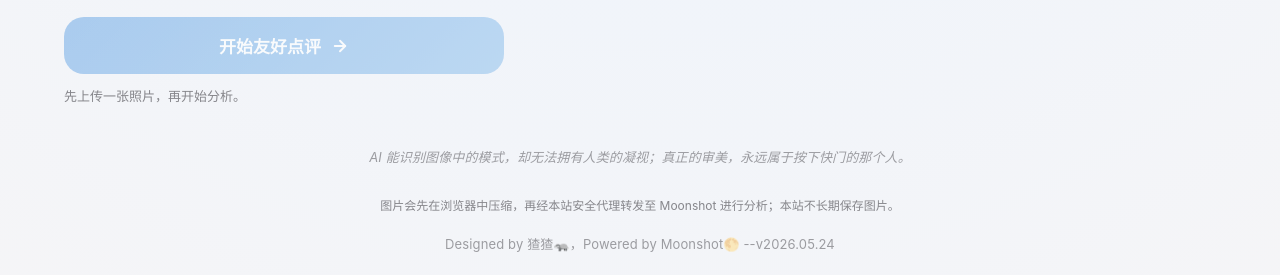
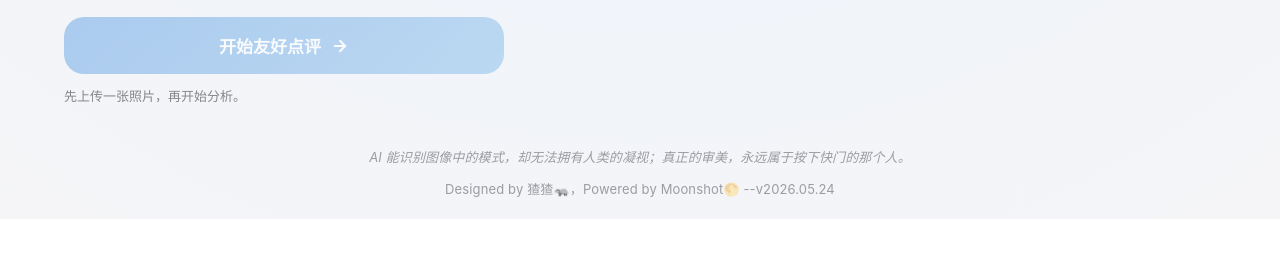
Before and after one commit to zhayichang/ai-photo-evaluator, a website: page index.html in a window 1280 px wide. Shown: the part 711-986 px from the top of the page. After the commit the page ends 930 px from the top, so only its background shows below. Drawn offline with nearby package versions, Linux system fonts and the light colour scheme.

Commit message:
Remove footer privacy note

```diff
--- a/index.html
+++ b/index.html
@@ -240,7 +240,6 @@
     </div>
 
     <p class="footer-quote">AI 能识别图像中的模式，却无法拥有人类的凝视；真正的审美，永远属于按下快门的那个人。</p>
-    <p class="privacy-note">图片会先在浏览器中压缩，再经本站安全代理转发至 Moonshot 进行分析；本站不长期保存图片。</p>
     <footer class="app-footer">Designed by 猹猹🦡，Powered by Moonshot🌕 --v2026.05.24</footer>
 
     <script src="https://cdn.jsdelivr.net/npm/html2canvas@1.4.1/dist/html2canvas.min.js"></script>
--- a/style.css
+++ b/style.css
@@ -424,19 +424,6 @@ button,
     margin-top: 8px;
 }
 
-.privacy-note {
-    color: var(--text-secondary);
-    font-size: 12px;
-    line-height: 1.6;
-}
-
-.privacy-note {
-    max-width: 720px;
-    margin: 28px auto 8px;
-    padding: 0 20px;
-    text-align: center;
-}
-
 .input-with-actions {
     display: grid;
     grid-template-columns: minmax(0, 1fr) auto;
```
